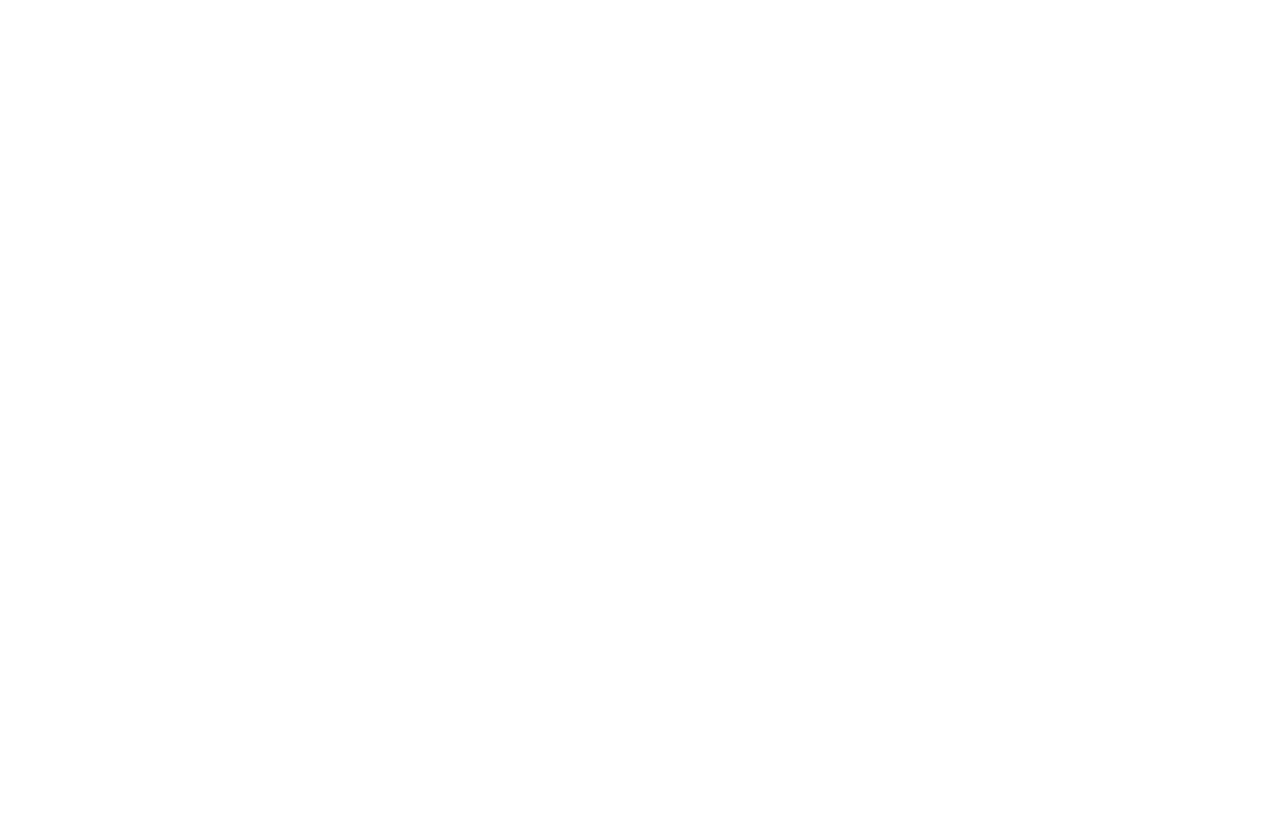
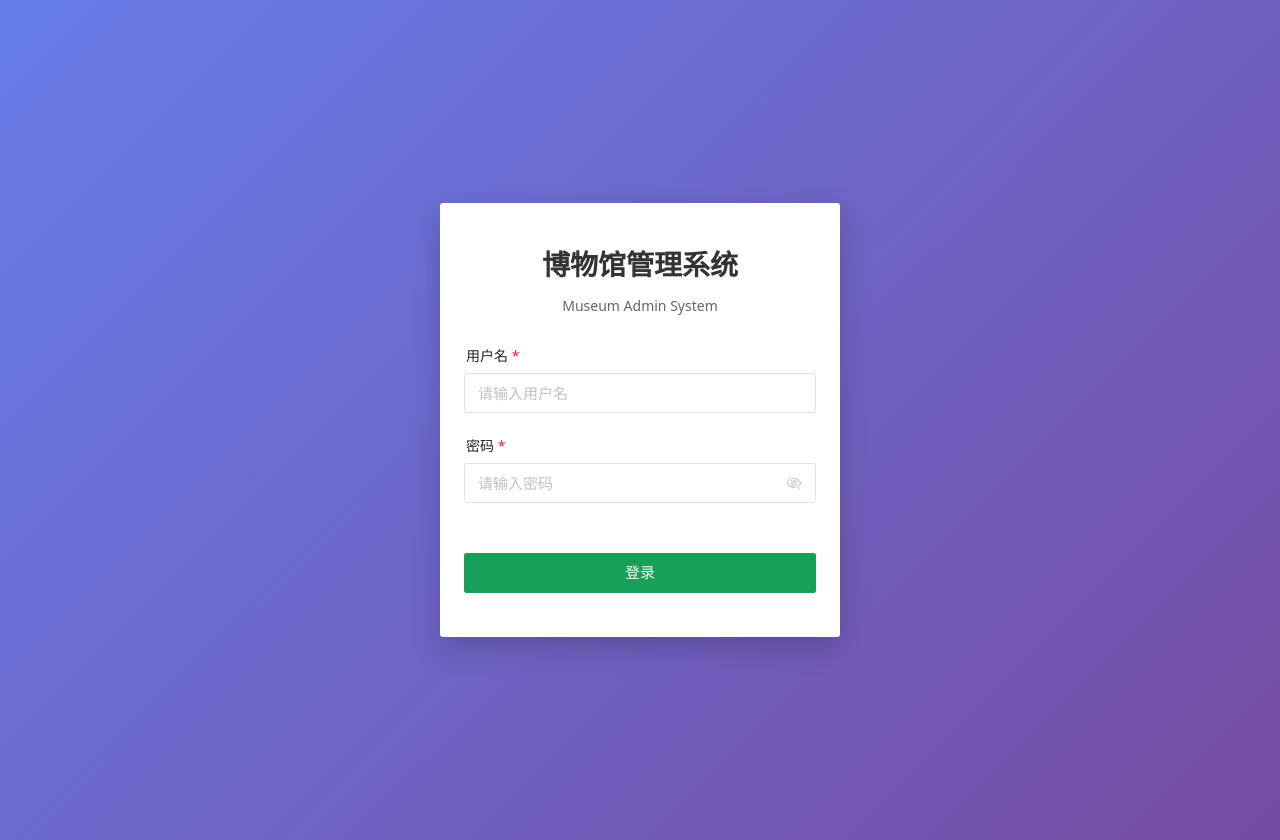
Before and after one commit to sanbei101/museum, a Vue app: page /admin/login in a window 1280 px wide. Before the commit this address had no page. Before the commit the page ends 800 px from the top, so only its background shows below. Built offline with nearby package versions, Linux system fonts and the light colour scheme.

Commit message:
增加管理页面

```diff
--- a/src/router/index.ts
+++ b/src/router/index.ts
@@ -4,12 +4,16 @@ const ArtifactDisplay = () => import('@/views/index/ArtifactDisplay.vue');
 const VisitGuide = () => import('@/views/index/VisitGuide.vue');
 const ArtifactDetail = () => import('@/views/index/ArtifactDetail.vue');
 const VirtualMuseum = () => import('@/views/index/VirtualMuseum.vue');
+const AdminDashboard = () => import('@/views/admin/Dashboard.vue');
+
 export const RouteName = {
   Home: 'home',
   ArtifactDisplay: 'artifactDisplay',
   ArtifactDetail: 'artifactDetail',
   VisitGuide: 'visitGuide',
-  VirtualMuseum: 'virtualMuseum'
+  VirtualMuseum: 'virtualMuseum',
+  AdminDashboard: 'adminDashboard',
+  AdminLogin: 'adminLogin'
 };
 
 const routes = [
@@ -37,6 +41,16 @@ const routes = [
     name: RouteName.VirtualMuseum,
     path: '/virtual-museum',
     component: VirtualMuseum
+  },
+  {
+    name: RouteName.AdminDashboard,
+    path: '/admin',
+    component: AdminDashboard
+  },
+  {
+    name: RouteName.AdminLogin,
+    path: '/admin/login',
+    component: () => import('@/views/admin/Login.vue')
   }
 ];
 
--- /dev/null
+++ b/src/views/admin/Dashboard.vue
@@ -0,0 +1,90 @@
+<template>
+  <div class="admin-dashboard">
+    <n-layout>
+      <n-layout-header bordered class="admin-header">
+        <div class="admin-header-content">
+          <h1>博物馆管理系统</h1>
+          <n-button @click="$router.push('/')"> 返回前台 </n-button>
+        </div>
+      </n-layout-header>
+      <n-layout-content>
+        <div class="dashboard-content">
+          <n-h1>管理员仪表板</n-h1>
+          <n-grid cols="1 s:2 m:3" responsive="screen" :x-gap="16" :y-gap="16">
+            <n-grid-item>
+              <n-card title="藏品管理">
+                <n-statistic label="总藏品数量" :value="120" />
+                <template #footer>
+                  <n-button type="primary" block> 管理藏品 </n-button>
+                </template>
+              </n-card>
+            </n-grid-item>
+            <n-grid-item>
+              <n-card title="用户管理">
+                <n-statistic label="注册用户" :value="1580" />
+                <template #footer>
+                  <n-button type="primary" block> 管理用户 </n-button>
+                </template>
+              </n-card>
+            </n-grid-item>
+            <n-grid-item>
+              <n-card title="展览管理">
+                <n-statistic label="正在进行的展览" :value="5" />
+                <template #footer>
+                  <n-button type="primary" block> 管理展览 </n-button>
+                </template>
+              </n-card>
+            </n-grid-item>
+          </n-grid>
+        </div>
+      </n-layout-content>
+    </n-layout>
+  </div>
+</template>
+
+<script setup lang="ts">
+import {
+  NLayout,
+  NLayoutHeader,
+  NLayoutContent,
+  NH1,
+  NGrid,
+  NGridItem,
+  NCard,
+  NStatistic,
+  NButton
+} from 'naive-ui';
+</script>
+
+<style scoped>
+.admin-dashboard {
+  min-height: 100vh;
+  background-color: #f0f2f5;
+}
+
+.admin-header {
+  background-color: #001529;
+}
+
+.admin-header-content {
+  max-width: 1200px;
+  margin: 0 auto;
+  padding: 0 16px;
+  height: 64px;
+  display: flex;
+  align-items: center;
+  justify-content: space-between;
+}
+
+.admin-header h1 {
+  color: white;
+  margin: 0;
+  font-size: 20px;
+}
+
+.dashboard-content {
+  max-width: 1200px;
+  margin: 0 auto;
+  padding: 24px 16px;
+}
+</style>
--- /dev/null
+++ b/src/views/admin/Login.vue
@@ -0,0 +1,140 @@
+<template>
+  <div class="login-container">
+    <n-card class="login-card" :bordered="false">
+      <div class="login-header">
+        <h1>博物馆管理系统</h1>
+        <p>Museum Admin System</p>
+      </div>
+
+      <n-form ref="formRef" :model="loginForm" :rules="rules">
+        <n-form-item path="username" label="用户名">
+          <n-input
+            v-model:value="loginForm.username"
+            placeholder="请输入用户名"
+            size="large"
+            @keyup.enter="handleLogin" />
+        </n-form-item>
+
+        <n-form-item path="password" label="密码">
+          <n-input
+            v-model:value="loginForm.password"
+            type="password"
+            placeholder="请输入密码"
+            size="large"
+            show-password-on="mousedown"
+            @keyup.enter="handleLogin" />
+        </n-form-item>
+
+        <n-form-item>
+          <n-button type="primary" size="large" :loading="loading" @click="handleLogin" block>
+            登录
+          </n-button>
+        </n-form-item>
+
+        <n-alert
+          v-if="errorMessage"
+          :title="errorMessage"
+          type="error"
+          closable
+          @close="errorMessage = ''" />
+      </n-form>
+    </n-card>
+  </div>
+</template>
+
+<script setup lang="ts">
+import { RouteName } from '@/router';
+import { ref } from 'vue';
+import { useRouter } from 'vue-router';
+import {
+  NCard,
+  NForm,
+  NFormItem,
+  NInput,
+  NButton,
+  NAlert,
+  type FormInst,
+  type FormRules
+} from 'naive-ui';
+
+const router = useRouter();
+const formRef = ref<FormInst | null>(null);
+
+const loginForm = ref({
+  username: '',
+  password: ''
+});
+
+const rules: FormRules = {
+  username: [{ required: true, message: '请输入用户名', trigger: 'blur' }],
+  password: [{ required: true, message: '请输入密码', trigger: 'blur' }]
+};
+
+const loading = ref(false);
+const errorMessage = ref('');
+
+const handleLogin = async () => {
+  if (!formRef.value) return;
+
+  try {
+    await formRef.value.validate();
+  } catch {
+    return;
+  }
+
+  loading.value = true;
+  errorMessage.value = '';
+
+  // 模拟登录延迟
+  setTimeout(() => {
+    if (loginForm.value.username === 'admin' && loginForm.value.password === '123456') {
+      localStorage.setItem('isLoggedIn', 'true');
+      router.push({ name: RouteName.AdminDashboard });
+    } else {
+      errorMessage.value = '用户名或密码错误';
+    }
+    loading.value = false;
+  }, 1000);
+};
+</script>
+
+<style scoped>
+.login-container {
+  min-height: 100vh;
+  display: flex;
+  align-items: center;
+  justify-content: center;
+  background: linear-gradient(135deg, #667eea 0%, #764ba2 100%);
+  padding: 20px;
+}
+
+.login-card {
+  width: 100%;
+  max-width: 400px;
+  box-shadow: 0 10px 30px rgba(0, 0, 0, 0.2);
+}
+
+.login-header {
+  text-align: center;
+  margin-bottom: 30px;
+}
+
+.login-header h1 {
+  color: #333;
+  font-size: 28px;
+  font-weight: 600;
+  margin-bottom: 8px;
+}
+
+.login-header p {
+  color: #666;
+  font-size: 14px;
+  margin: 0;
+}
+
+@media (max-width: 480px) {
+  .login-header h1 {
+    font-size: 24px;
+  }
+}
+</style>
--- a/src/views/index/ArtifactDisplay.vue
+++ b/src/views/index/ArtifactDisplay.vue
@@ -1,4 +1,5 @@
 <template>
+  <Header></Header>
   <div class="artifact-display-container">
     <!-- 页面标题 -->
     <div class="page-header">
@@ -89,6 +90,7 @@
 </template>
 
 <script setup lang="ts">
+import Header from '@/views/index/components/Header.vue';
 import { ref, computed, onMounted, watch } from 'vue';
 import {
   NCard,
--- a/src/views/index/VirtualMuseum.vue
+++ b/src/views/index/VirtualMuseum.vue
@@ -1,12 +1,6 @@
 <template>
   <div class="apple-museum">
-    <!-- 顶部导航 -->
-    <header class="museum-nav">
-      <div class="logo">
-        <LucideAperture class="icon" />
-        <span>典藏展览</span>
-      </div>
-    </header>
+    <Header></Header>
 
     <!-- 主展示区域 -->
     <main>
@@ -69,6 +63,7 @@
 </template>
 
 <script setup lang="ts">
+import Header from '@/views/index/components/Header.vue';
 import { ref, onMounted, onBeforeUnmount } from 'vue';
 import {
   Aperture as LucideAperture,
--- a/src/views/index/VisitGuide.vue
+++ b/src/views/index/VisitGuide.vue
@@ -1,4 +1,5 @@
 <template>
+  <Header></Header>
   <div class="container">
     <n-space vertical size="large" :style="{ padding: '20px' }">
       <n-card title="博物馆参观指南" hoverable>
@@ -183,6 +184,7 @@ import {
   TicketCheck,
   Building
 } from 'lucide-vue-next';
+import Header from '@/views/index/components/Header.vue';
 </script>
 
 <style scoped>
--- a/src/views/index/components/Artifact.vue
+++ b/src/views/index/components/Artifact.vue
@@ -41,26 +41,26 @@ import { FetchArtifact } from '@/api/artifact';
 import { useRouter } from 'vue-router';
 import { RouteName } from '@/router';
 const router = useRouter();
-onMounted(async () => {
-  try {
-    const res = await FetchArtifact(1, 5);
-    res.items.forEach((item) => {
-      const artifact = {
-        id: item.id,
-        name: item.name,
-        era: item.era,
-        category: item.category,
-        description: item.description,
-        image: item.image,
-        likes: item.likes,
-        favorite: false
-      };
-      featuredItems.value.push(artifact);
-    });
-  } catch (error) {
-    console.error('Error fetching artifacts:', error);
-  }
-});
+// onMounted(async () => {
+//   try {
+//     const res = await FetchArtifact(1, 5);
+//     res.items.forEach((item) => {
+//       const artifact = {
+//         id: item.id,
+//         name: item.name,
+//         era: item.era,
+//         category: item.category,
+//         description: item.description,
+//         image: item.image,
+//         likes: item.likes,
+//         favorite: false
+//       };
+//       featuredItems.value.push(artifact);
+//     });
+//   } catch (error) {
+//     console.error('Error fetching artifacts:', error);
+//   }
+// });
 const handleClick = () => {
   console.log(RouteName.ArtifactDisplay);
   router.push({
--- a/src/views/index/components/Header.vue
+++ b/src/views/index/components/Header.vue
@@ -1,7 +1,7 @@
 <template>
   <n-layout-header bordered class="header">
     <div class="header-content">
-      <div class="logo">
+      <div class="logo" @click="router.push({ name: RouteName.Home })">
         <h1>博物馆藏品管理</h1>
       </div>
       <div class="nav-links">
@@ -18,21 +18,34 @@
             <Bell />
           </template>
         </n-button>
-        <n-avatar
-          round
-          size="medium"
-          src="https://07akioni.oss-cn-beijing.aliyuncs.com/07akioni.jpeg" />
+        <n-dropdown :options="userMenuOptions" @select="handleUserMenuSelect" trigger="click">
+          <n-avatar
+            round
+            size="medium"
+            src="https://07akioni.oss-cn-beijing.aliyuncs.com/07akioni.jpeg"
+            style="cursor: pointer" />
+        </n-dropdown>
       </div>
     </div>
   </n-layout-header>
 </template>
 
 <script setup lang="ts">
-import { NLayoutHeader, NMenu, NButton, NAvatar, type MenuOption } from 'naive-ui';
+import {
+  NLayoutHeader,
+  NMenu,
+  NButton,
+  NAvatar,
+  NDropdown,
+  type MenuOption,
+  type DropdownOption
+} from 'naive-ui';
 import { Search, Bell } from 'lucide-vue-next';
 import { h } from 'vue';
-import { RouterLink } from 'vue-router';
+import { RouterLink, useRouter } from 'vue-router';
 import { RouteName } from '@/router';
+
+const router = useRouter();
 
 const menuOptions: MenuOption[] = [
   {
@@ -54,6 +67,24 @@ const menuOptions: MenuOption[] = [
     key: 'guide'
   }
 ];
+
+const userMenuOptions: DropdownOption[] = [
+  {
+    label: '登入管理页面',
+    key: 'admin',
+    props: {
+      onClick: () => {
+        router.push({ name: RouteName.AdminLogin });
+      }
+    }
+  }
+];
+
+const handleUserMenuSelect = (key: string) => {
+  if (key === 'admin') {
+    router.push({ name: RouteName.AdminDashboard });
+  }
+};
 </script>
 
 <style scoped>
@@ -82,6 +113,7 @@ const menuOptions: MenuOption[] = [
 }
 
 .logo h1 {
+  cursor: pointer;
   font-size: 18px;
   margin: 0;
   color: #18a058;
```
Also changed, not shown: src/api/admin.ts (added).
